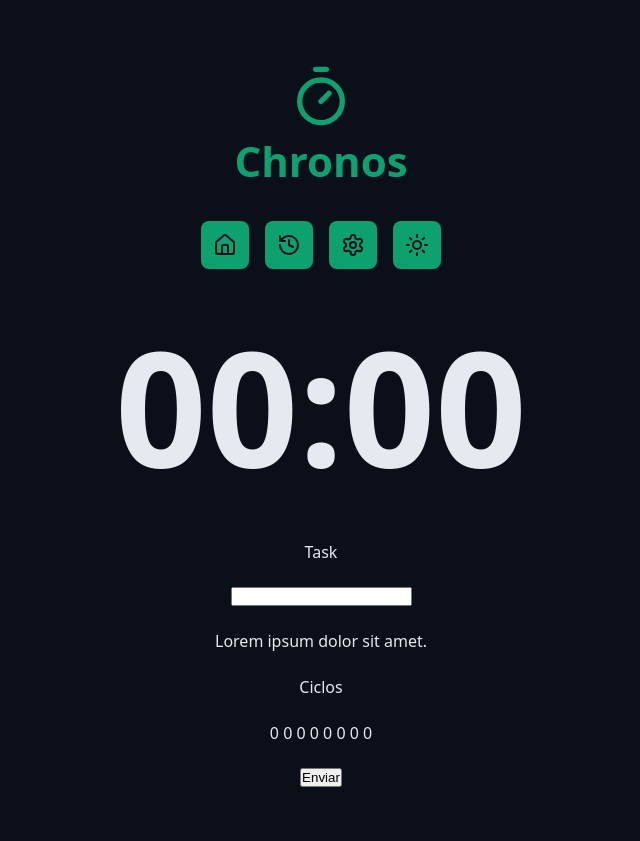
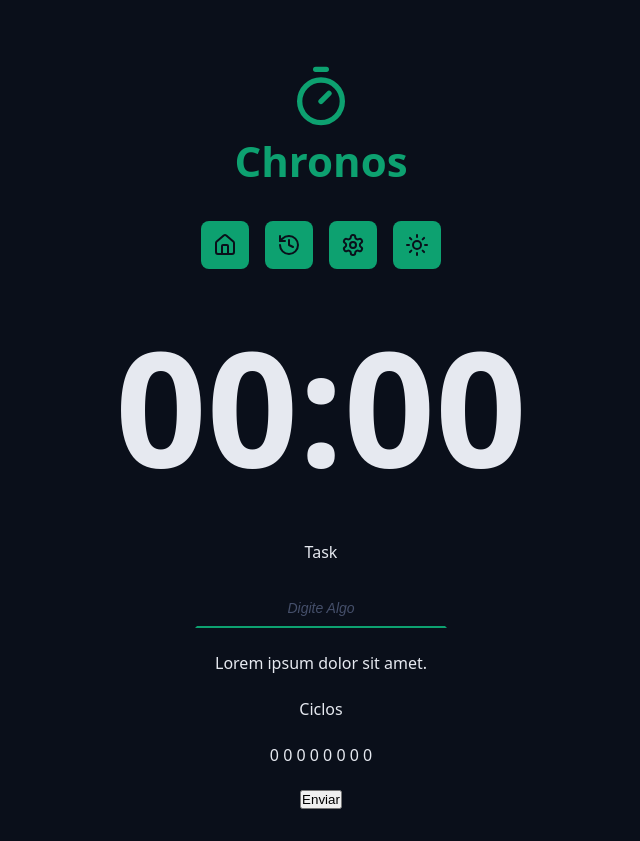
Before and after one commit to Gabrielhscl/Chronos-pomodoro, a React (Vite) app: page / in a window 1280 px wide. Shown: the whole page, without its empty margins (319-959 px from the left). Before the commit the page ends 819 px from the top, so only its background shows below. Built offline with nearby package versions, Linux system fonts and the light colour scheme.

Commit message:
28. Input: adicionando estilos de CSS para input ativo, em foco e desativado

```diff
--- a/src/App.tsx
+++ b/src/App.tsx
@@ -24,7 +24,12 @@
       <Container>
         <form className='form' action='#'>
           <div className='formRow'>
-            <DefaultInput id='meuInput' labelText='Task' type='text' />
+            <DefaultInput
+              id='meuInput'
+              labelText='Task'
+              type='text'
+              placeholder='Digite Algo'
+            />
           </div>
           <div className='formRow'>
             <p>Lorem ipsum dolor sit amet.</p>
--- a/src/componets/DefaultInput/index.tsx
+++ b/src/componets/DefaultInput/index.tsx
@@ -1,3 +1,5 @@
+import styles from './styles.module.css';
+
 type DefaultInputProps = {
   id: string;
   labelText?: string;
@@ -11,7 +13,7 @@
   return (
     <>
       {labelText && <label htmlFor={id}>{labelText}</label>}
-      <input id={id} type={type} {...rest} />
+      <input className={styles.input} id={id} type={type} {...rest} />
     </>
   );
 }
--- a/src/componets/DefaultInput/styles.module.css
+++ b/src/componets/DefaultInput/styles.module.css
@@ -0,0 +1,29 @@
+.input {
+  background: transparent;
+  border: none;
+  text-align: center;
+  font-size: 1.8rem;
+  padding: 0.8rem;
+  color: var(--text-default);
+  outline: none;
+
+  border: 0.2rem solid transparent;
+  border-bottom: 0.2rem solid var(--primary);
+  transition: all 0.1s ease-in-out;
+}
+
+.input:focus {
+  border-radius: 0.8rem;
+  border-color: var(--primary);
+}
+
+.input::placeholder {
+  color: var(--gray-500);
+  font-size: 1.4rem;
+  font-style: italic;
+}
+
+.input:disabled {
+  border-bottom: 0.2rem solid var(--disabled);
+  color: var(--text-muted);
+}
```
